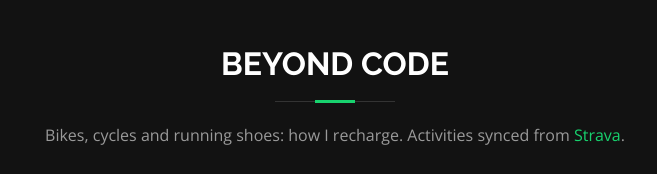
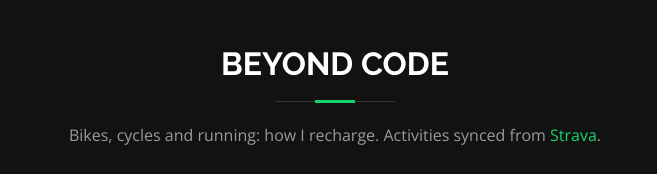
Before and after one commit to Amitpnk/amitpnk.github.io, a plain HTML site: page index.html in a window 1280 px wide. Shown: the part 6400-6574 px from the top of the page, 355-1012 px from the left. Drawn offline with nearby package versions, Linux system fonts and the light colour scheme; no server answers.

Commit message:
feat: typo

```diff
--- a/index.html
+++ b/index.html
@@ -648,7 +648,7 @@
 
         <div class="section-title">
           <h2>Beyond Code</h2>
-          <p>Bikes, cycles and running shoes: how I recharge. Activities synced from <a
+          <p>Bikes, cycles and running: how I recharge. Activities synced from <a
               href="https://www.strava.com/athletes/114731105" target="_blank" rel="noopener">Strava</a>.</p>
         </div>
 
```
